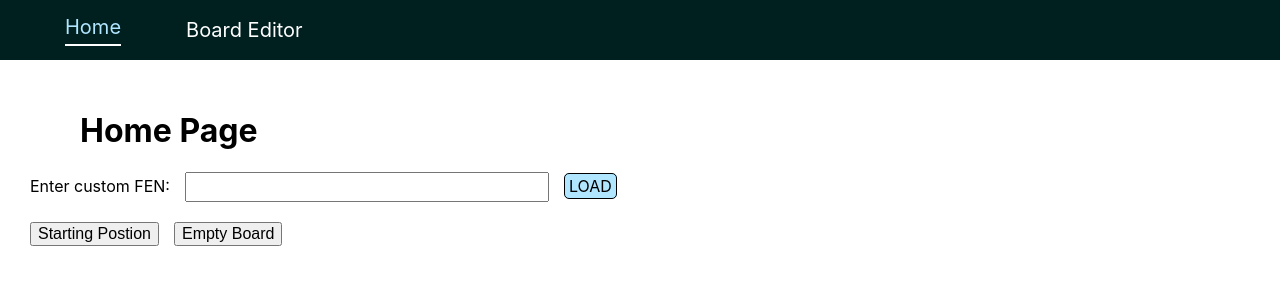
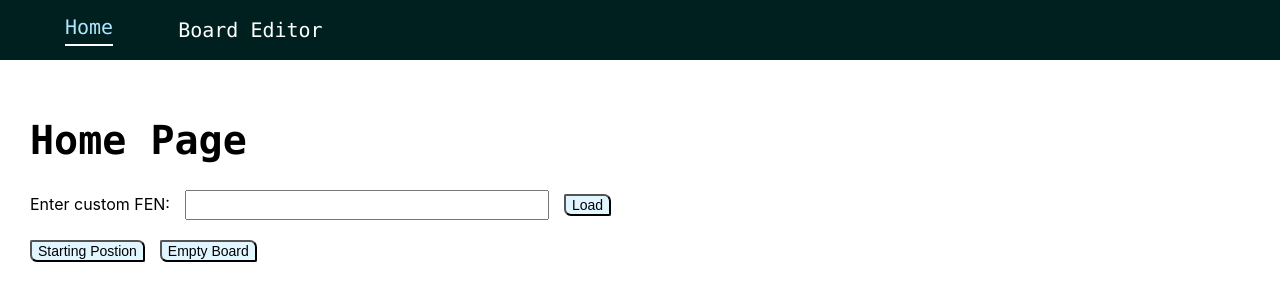
Before and after one commit to twjwesterhold/chessil-1.0, a React (Create React App) app: page / in a window 1280 px wide. Shown: the top 300 px of the page. Built offline with nearby package versions, Linux system fonts and the light colour scheme.

Commit message:
working on redirecting

```diff
--- a/src/App.js
+++ b/src/App.js
@@ -6,8 +6,6 @@ import {
   Route,
 } from "react-router-dom";
 import './App.css';
-
-import { fenToObject } from "./utils.js";
 
 // component important
 import Navbar from "./components/Navbar";
@@ -23,12 +21,8 @@ const App = () => {
       <Navbar/>
       <BodyContent>
         <Switch>
-          <Route path="/board">
-            <Board fen={START_FEN}/>
-          </Route>
-          <Route path="/">
-            <Home/>
-          </Route>
+          <Route path="/board" component={Board} />
+          <Route path="/" component={Home} />
         </Switch>
       </BodyContent>
     </Router>
--- a/src/components/Board/Board.js
+++ b/src/components/Board/Board.js
@@ -7,7 +7,9 @@ import { fenToObject }  from "../../utils.js"
 const Board = (props) => {
   var cols = [];
   var rows = [];
-  const boardArray = fenToObject(props.fen);
+  var fenStr = props.useLocation.state.userFen;
+  //var fenStr = "rnbqkbnr/pppppppp/8/8/8/8/PPPPPPPP/RNBQKBNR";
+  const boardArray = fenToObject(fenStr);
 
   for (var i = 0; i <= 7; i++) {
     for (var j = 0; j <=7; j++) {
--- a/src/components/Fenbar/Fenbar.js
+++ b/src/components/Fenbar/Fenbar.js
@@ -4,33 +4,65 @@ import {
   BrowserRouter as Router,
   Switch,
   Route,
-  Link
+  Link,
 } from "react-router-dom";
+import { Redirect } from "react-router";
 import Board from "../Board";
-import fenToObject from "../../App.js"
+import {
+	fenToObject,
+	isValidFen
+} from "../../utils.js";
+import { Colors } from "../../styles/colors.js";
 
-const Fenbar = () => {
-	return (
-		<div>
-			<div>
-				Enter custom FEN:
-				<FenInputBar type="text" id="fenload"/>
-				<Navlink to="/board">LOAD</Navlink>
-			</div>
-			{/*<Route path="/board">
-				<Board fen={document.getElementById("fenload").value}/>
-			</Route>*/}
-		</div>
-	);
+class Fenbar extends React.Component {
+	constructor(props) {
+		super(props);
+		this.state = {value: ''};
+
+		this.handleChange = this.handleChange.bind(this);
+		this.handleSubmit = this.handleSubmit.bind(this);
+	}
+
+	handleChange(event) {
+		this.setState({value: event.target.value})
+	}
+
+	handleSubmit(event) {
+		if (!isValidFen(this.state.value)) {
+			alert(this.state.value + " is not a valid FEN.");
+			event.preventDefault();
+		} else {
+			this.setState({toBoard: true});
+		}
+	}
+
+	render() {
+		if (this.state.toBoard === true) {
+			return (
+				<Redirect
+					to={{
+						pathname: "/board",
+						state: { fen: this.state.value }
+					}}
+				/>
+			);
+		}
+
+		return (
+			<form onSubmit={this.handleSubmit}>
+				<label>
+					Enter custom FEN:
+					<FenInputBar
+						type="text"
+						value={this.state.value}
+						onChange={this.handleChange}
+					/>
+				</label>
+				<LoadButton type="submit" value="Load" />
+			</form>
+		);
+	}
 };
-
-// const load = () => {
-// 	var customFen = document.getElementById("fenload").value;
-// 	var customBoard = fenToObject(customFen);
-// 	return (
-// 		<Board squares={customBoard}/>
-// 	);
-// };
 
 const FenInputBar = styled.input`
 	padding: 5px;
@@ -40,16 +72,15 @@ const FenInputBar = styled.input`
 	font-size: 14px;
 `;
 
-const Navlink = styled(Link)`
-	text-decoration: none;
-	color: black;
-	border: 1.1px black solid;
-	border-radius: 5px;
-	padding-left: 4px;
-	padding-right: 4px;
-	padding-top: 2px;
-	padding-bottom: 2px;
-	background-color: #b0e6ff;
+const LoadButton = styled.input`
+	background-image: linear-gradient(to bottom right, ${Colors.PattensBlue}, ${Colors.LilyWhite});
+	border-radius: 2px 7px;
+	font-size: 14px;
+	border: 1px solid timberwolf;
+	outline: none;
+	&.hover {
+		background-image: linear-gradient(to bottom right, white, black);
+	}
 `;
 
 export default Fenbar;
--- a/src/components/Home/Home.js
+++ b/src/components/Home/Home.js
@@ -2,6 +2,7 @@ import React from "react";
 import styled from "styled-components";
 
 import Fenbar from "../Fenbar";
+import { Colors } from "../../styles/colors.js";
 
 const Home = () => {
 	return (
@@ -21,13 +22,18 @@ const Home = () => {
 };
 
 const TitleFont = styled.h1`
-	margin-left: 50px;
+	font-family: "Lucida Console", monospace;
+	font-size: 40px;
 `;
 
 const Defaults = styled.button`
+	background-image: linear-gradient(to bottom right, ${Colors.PattensBlue}, ${Colors.LilyWhite});
 	margin-top: 20px;
 	margin-right: 15px;
-	font-size: 16px;
+	border-radius: 2px 7px;
+	font-size: 14px;
+	border: 1px solid timberwolf;
+	outline: none;
 `;
 
 export default Home;
--- a/src/components/Navbar/Navbar.js
+++ b/src/components/Navbar/Navbar.js
@@ -1,12 +1,13 @@
 import React from "react";
 import styled from "styled-components";
 import { NavLink } from "react-router-dom";
+import { Colors } from "../../styles/colors.js";
 
 const Navbar = () => {
 	return (
 		<NavbarContainer>
-			<StyledLink exact to="/" >Home</StyledLink>
-			<StyledLink exact to="/board" >Board Editor</StyledLink>
+			<StyledNavLink exact to="/" >Home</StyledNavLink>
+			<StyledNavLink exact to="/board" >Board Editor</StyledNavLink>
 		</NavbarContainer>
 	);
 };
@@ -21,13 +22,14 @@ const NavbarContainer = styled.div`
 	background-color: #002020;
 `;
 
-const StyledLink = styled(NavLink)`
+const StyledNavLink = styled(NavLink)`
 	margin-left: 65px;
 	font-size: 20px;
+	font-family: "Lucida Console", monospace;
 	text-decoration: none;
 	color: white;
 	&.active {
-		color: #b0e6ff;
+		color: ${Colors.Anakiwa};
 		border-bottom: solid white 2px;
 		padding-bottom: 5px;
 	}
--- a/src/styles/colors.js
+++ b/src/styles/colors.js
@@ -0,0 +1,7 @@
+export const Colors = {
+	Anakiwa: "#afe5ff",
+	HalfBaked: "#95c2d8",
+	PattensBlue: "#e0f4ff",
+	SeashellPeach: "#fff5ef",
+	LilyWhite: "#e2f8ff"
+};
```
Also changed, not shown: src/fenUtils.js (renamed from src/utils.js).
